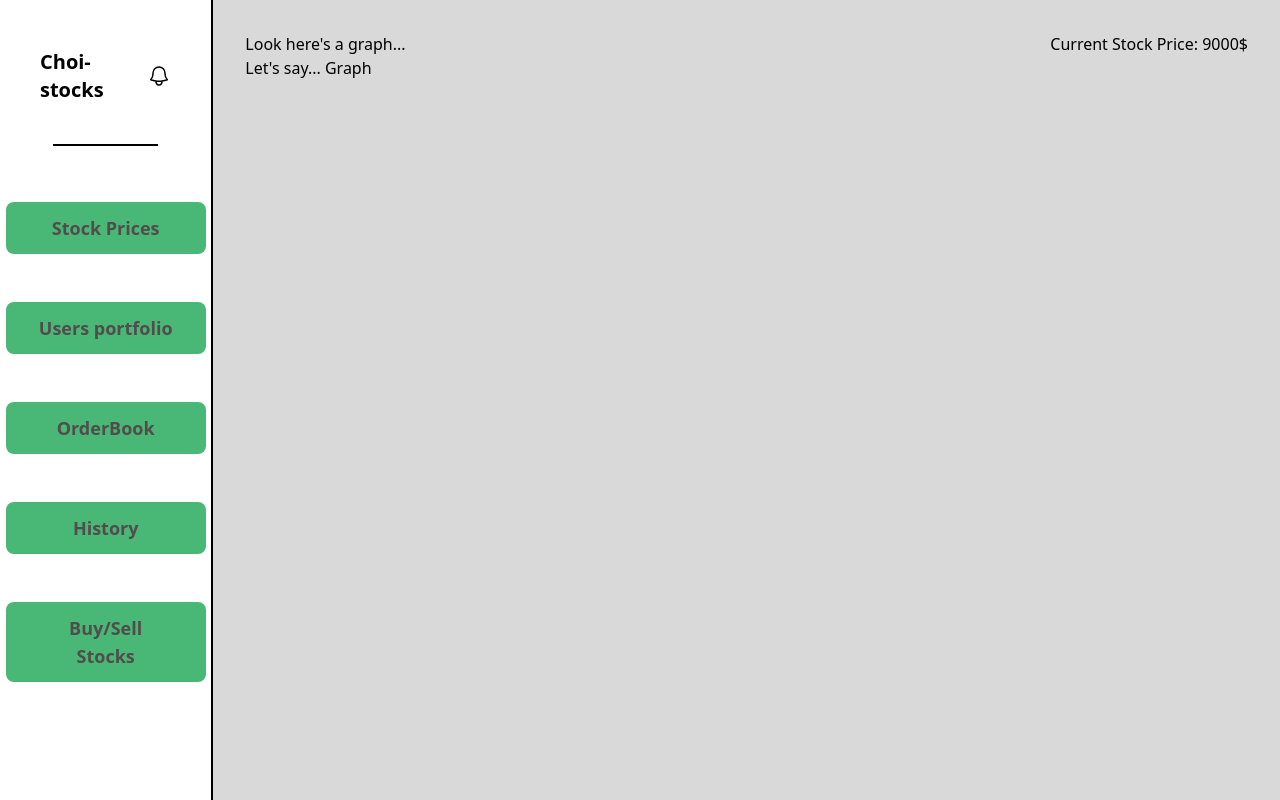
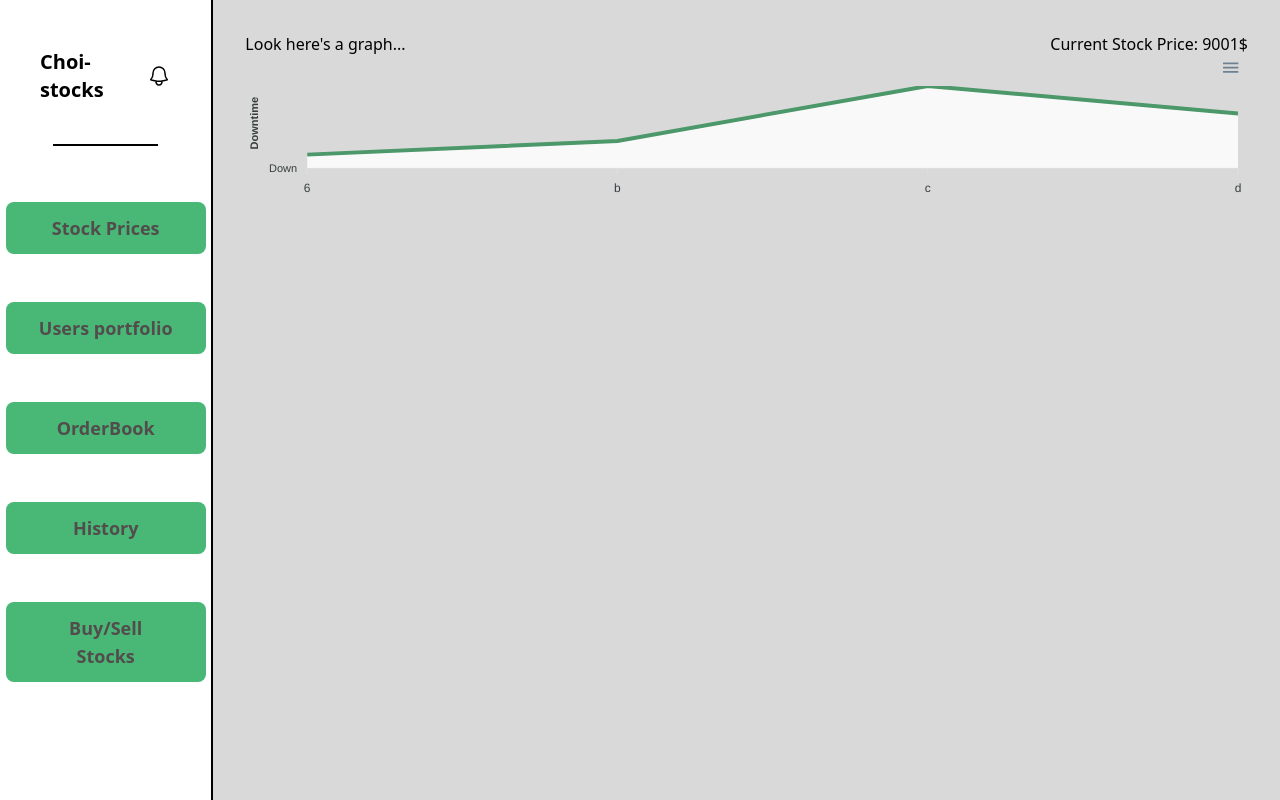
Before and after one commit to be-u-nik/kodeinkgp, a React (Create React App) app in the folder frontend/: page / in a window 1280 px wide. Built offline with nearby package versions, Linux system fonts and the light colour scheme.

Commit message:
skeleton done

```diff
--- a/frontend/package.json
+++ b/frontend/package.json
@@ -6,7 +6,9 @@
     "@testing-library/jest-dom": "^5.16.5",
     "@testing-library/react": "^13.4.0",
     "@testing-library/user-event": "^13.5.0",
+    "apexcharts": "^3.36.0",
     "react": "^18.2.0",
+    "react-apexcharts": "^1.4.0",
     "react-dom": "^18.2.0",
     "react-redux": "^8.0.4",
     "react-router-dom": "^6.4.2",
--- a/frontend/src/screens/BuySellScreen.js
+++ b/frontend/src/screens/BuySellScreen.js
@@ -3,6 +3,9 @@ import Navbar from "../components/Navbar";
 // import { connect } from 'react-redux'
 
 export const BuySellScreen = (props) => {
+  const handleSubmit = (e) => {
+    e.preventDefault();
+  };
   return (
     <div className="flex">
       <Navbar />
@@ -53,6 +56,7 @@ export const BuySellScreen = (props) => {
           <button
             type="submit"
             className="mt-2 lg:mt-8 px-6 py-2 rounded border-[1px]"
+            onClick={handleSubmit}
           >
             Place Order
           </button>
--- a/frontend/src/screens/HistoryScreen.js
+++ b/frontend/src/screens/HistoryScreen.js
@@ -6,7 +6,15 @@ export const HistoryScreen = (props) => {
   return (
     <div className="flex">
       <Navbar />
-      <div className="w-5/6 bg-[#D9D9D9] px-8 py-8">HistoryScreen</div>
+      <div className="w-5/6 bg-[#D9D9D9] px-8 py-8">
+        <h1 className="text-center">Trade transaction History</h1>
+        <ul className="text-center">
+          <li>3 stocks from A transferred to B at price 500$</li>
+          <li>3 stocks from A transferred to B at price 500$</li>
+          <li>3 stocks from A transferred to B at price 500$</li>
+          <li>3 stocks from A transferred to B at price 500$</li>
+        </ul>
+      </div>
     </div>
   );
 };
--- a/frontend/src/screens/OrderBookScreen.js
+++ b/frontend/src/screens/OrderBookScreen.js
@@ -7,16 +7,42 @@ export const OrderBookScreen = (props) => {
     <div className="flex">
       <Navbar />
       <div className="w-5/6 bg-[#D9D9D9] px-8 py-8">
-        <div className="flex justify-between">
-          <table>
-            <thead>
-              <tr>
-                <th>Quantity</th>
-                <th></th>
-              </tr>
-            </thead>
-          </table>
-          <table></table>
+        <div className="flex flex-col lg:flex-row justify-around">
+          <div className="text-center flex flex-col">
+            <h1 className="mt-2 lg:my-6">Buy</h1>
+            <table className="table-fixed border-separate border-spacing-x-24 border-slate-400">
+              <thead>
+                <tr className="border-spacing-x-3 border-slate-300 border-b-[2px] border-[#4C986A] py-2 lg:py-8 pb-[40px]">
+                  <th>Quantity</th>
+                  <th>Price</th>
+                </tr>
+              </thead>
+              <tbody>
+                <tr>
+                  <td></td>
+                  <td></td>
+                </tr>
+              </tbody>
+            </table>
+          </div>
+          {/* <div className="h-[400px] border-[1px] absolute fixed"></div> */}
+          <div className="text-center flex flex-col">
+            <h1 className="mt-2 lg:my-6">Sell</h1>
+            <table className="table-fixed border-separate border-spacing-x-24 border-slate-400">
+              <thead>
+                <tr className="border-spacing-x-3 border-slate-300 border-b-[2px] border-[#4C986A] py-2 lg:py-8 pb-[40px]">
+                  <th>Quantity</th>
+                  <th>Price</th>
+                </tr>
+              </thead>
+              <tbody>
+                <tr>
+                  <td></td>
+                  <td></td>
+                </tr>
+              </tbody>
+            </table>
+          </div>
         </div>
       </div>
     </div>
--- a/frontend/src/screens/PortfolioScreen.js
+++ b/frontend/src/screens/PortfolioScreen.js
@@ -6,7 +6,23 @@ export const PortfolioScreen = (props) => {
   return (
     <div className="flex">
       <Navbar />
-      <div className="w-5/6 bg-[#D9D9D9] px-8 py-8">PortfolioScreen</div>
+      <div className="w-5/6 bg-[#D9D9D9] px-8 py-8">
+        <table className="table-fixed w-full border-seperate border-spacing-x-16 lg:border-spacing-x-40 border-slate-400">
+          <thead className="h-[54px] lg:h-[62px]">
+            <tr className="border-spacing-x-3 border-slate-300 border-b-[2px] border-[#4C986A] py-2 lg:py-8 pb-[40px]">
+              <th>User Name</th>
+              <th>Stocks</th>
+              <th>Fiat</th>
+            </tr>
+          </thead>
+          <tbody>
+            <tr>
+              <td></td>
+              <td></td>
+            </tr>
+          </tbody>
+        </table>
+      </div>
     </div>
   );
 };
--- a/frontend/src/screens/StockPricesScreen.js
+++ b/frontend/src/screens/StockPricesScreen.js
@@ -1,17 +1,91 @@
 import React from "react";
 import Navbar from "../components/Navbar";
+import ReactApexChart from "react-apexcharts";
 // import { connect } from 'react-redux'
 
 export const StockPricesScreen = (props) => {
+  const xvalues = [6, "b", "c", "d"];
+  const yvalues = [1, 2, 6, 4];
+  const series = [
+    {
+      name: "status",
+      data: yvalues,
+    },
+  ];
+  const options = {
+    chart: {
+      type: "line",
+      stacked: false,
+      height: 350,
+      zoom: {
+        type: "x",
+        enabled: false,
+        autoScaleYaxis: true,
+      },
+      toolbar: {
+        autoSelected: "zoom",
+      },
+    },
+
+    dataLabels: {
+      enabled: false,
+    },
+    colors: ["#4C986A"],
+    markers: {
+      size: 0,
+    },
+    fill: {
+      type: "solid",
+      colors: ["#fff"],
+    },
+    grid: {
+      show: false,
+    },
+    xaxis: {
+      type: "category",
+      categories: xvalues,
+      tickAmount: 24,
+    },
+    yaxis: {
+      labels: {
+        formatter: function (val) {
+          return val === 0 ? "Down" : val === 1 ? "Up" : "";
+        },
+      },
+      title: {
+        text: "Downtime",
+      },
+    },
+    stroke: {
+      curve: "straight",
+      colors: ["#4C986A"],
+    },
+    tooltip: {
+      shared: false,
+      x: {
+        format: "HH:mm",
+      },
+      y: {
+        formatter: function (val) {
+          return val.toString();
+        },
+      },
+    },
+  };
   return (
     <div className="flex">
       <Navbar />
       <div className="w-5/6 bg-[#D9D9D9] px-8 py-8">
         <div className="flex justify-between">
           <h2>Look here's a graph...</h2>
-          <p>Current Stock Price: 9000$</p>
+          <p>Current Stock Price: 9001$</p>
         </div>
-        <div>Let's say... Graph</div>
+        <ReactApexChart
+          options={options}
+          series={series}
+          type="area"
+          height={150}
+        />
       </div>
     </div>
   );
```
Also changed, not shown: 1 other file (tests, documents, lock files or other folders).
